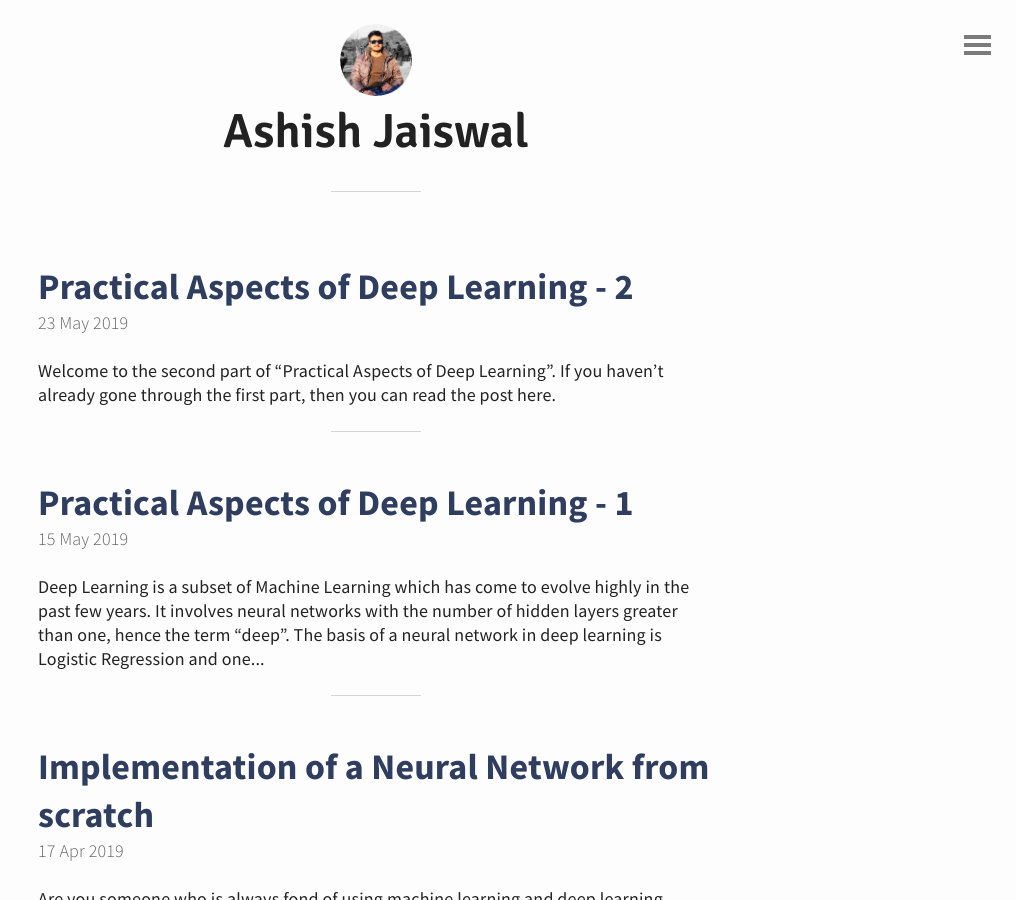
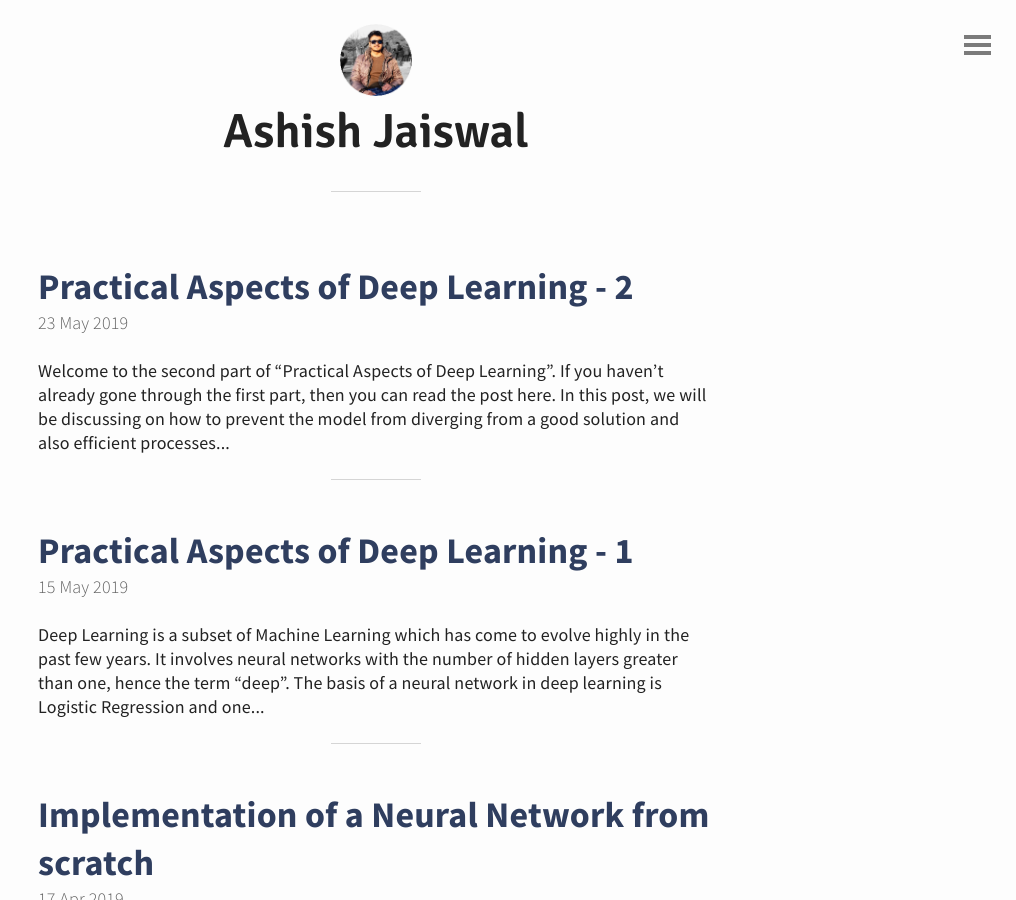
Before and after one commit to asheeshcric/blog, a Jekyll site: the page built from index.html, in a window 1280 px wide and 900 px high. Shown: the whole window, without its empty margins (264-1280 px from the left). Built offline with Jekyll 4.4.1, drawn with Linux system fonts in a browser that asks for light colours; the list of posts is cut into pages by our own code; comment, search, counter and statistics services are not loaded; some of the changed lines change nothing that is shown.

Commit message:
Input normalization and vanishing/exploding gradients

```diff
--- a/_posts/2019-05-23-practical-aspects-of-deep-learning-part-2.md
+++ b/_posts/2019-05-23-practical-aspects-of-deep-learning-part-2.md
@@ -4,4 +4,31 @@
 ---
 
 Welcome to the second part of "Practical Aspects of Deep Learning". If you haven't already gone through the first part,
-then you can read the post [here.]({{ site.url }}/practical-aspects-of-deep-learning-part-1){:target="_blank"}
+then you can read the post [here.]({{ site.url }}/practical-aspects-of-deep-learning-part-1){:target="_blank"} In this
+post, we will be discussing on how to prevent the model from diverging from a good solution and also efficient
+processes to check the gradients of the network.
+
+
+### 9. Normalizing Inputs
+
+- Before training a neural network, it is very important to normalize you input training set
+- It uniforms the elongation between the feature axes of the dataset resulting in zero mean and zero standard deviation
+
+![](https://i.ibb.co/0qQt5jH/Screenshot-from-2019-05-24-09-40-00.png)
+
+- **Why do we need normalization?**
+    - It shrinks the cost function of the network as shown in the image below
+    - This helps the model to learn faster at a lower learning rate
+    - It also helps in easy and faster optimization
+
+![](https://i.ibb.co/TqqDZxR/Screenshot-from-2019-05-24-09-43-38.png)
+
+### 10. Vanishing and Exploding Gradients
+
+- For very deep neural networks, the activations can exponentially rise or diminish resulting in either exploding or vanishing gradients throughout the consecutive layers
+- The **vanishing gradient** problem decays information as it goes deep into the network, making the network to never converge on a good solution
+    - Neurons in the earlier layers learn more slowly than the ones in the latter layers
+- The **exploding gradient** problem on the other hand makes the gradient bigger and bigger, and as a result forces the network to diverge
+    - In this case, the earlier layers explode with very large gradients, making the model useless
+
+![](https://i.ibb.co/MNqQW13/Screenshot-from-2019-05-24-09-59-36.png)
```
